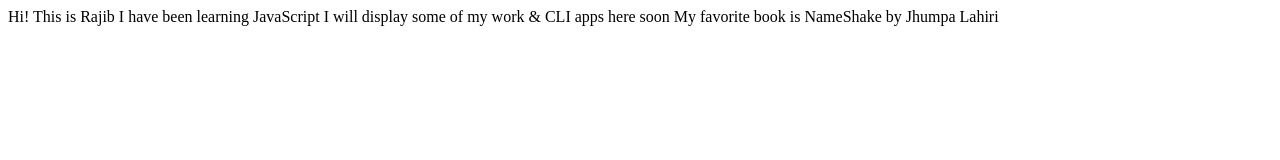
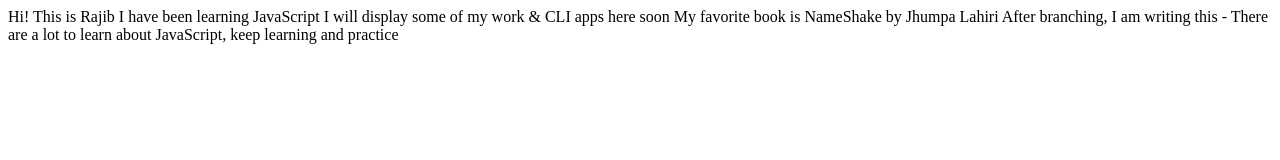
Before and after one commit to drajib1984/Rajib-Das-Portfolio, a plain HTML site: page index.html in a window 1280 px wide. Drawn offline with Linux system fonts and the light colour scheme.

Commit message:
docs - wrote in branch
wrote in branch

```diff
--- a/index.html
+++ b/index.html
@@ -12,5 +12,8 @@
     I will display some of my work & CLI apps here soon
 
     My favorite book is NameShake by Jhumpa Lahiri
+
+    After branching, I am writing this -
+    There are a lot to learn about JavaScript, keep learning and practice
 </body>
 </html>
```
